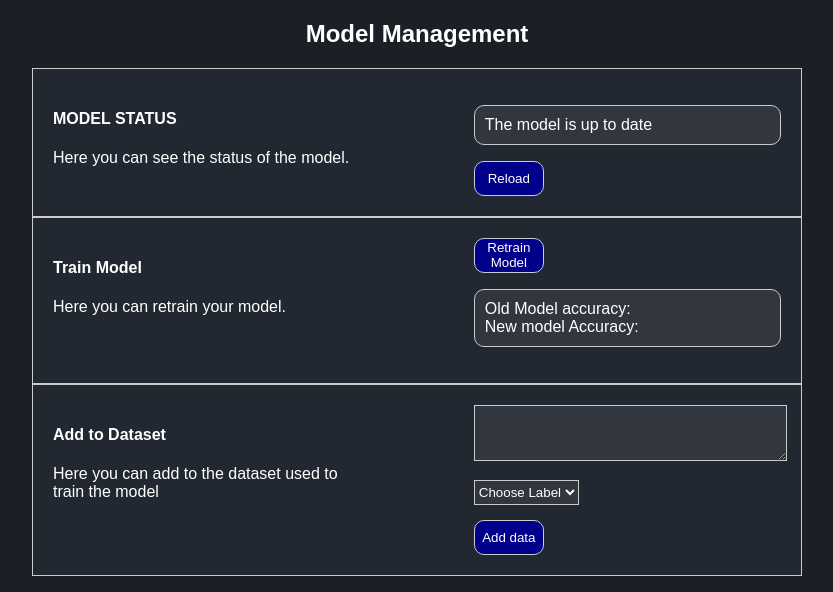
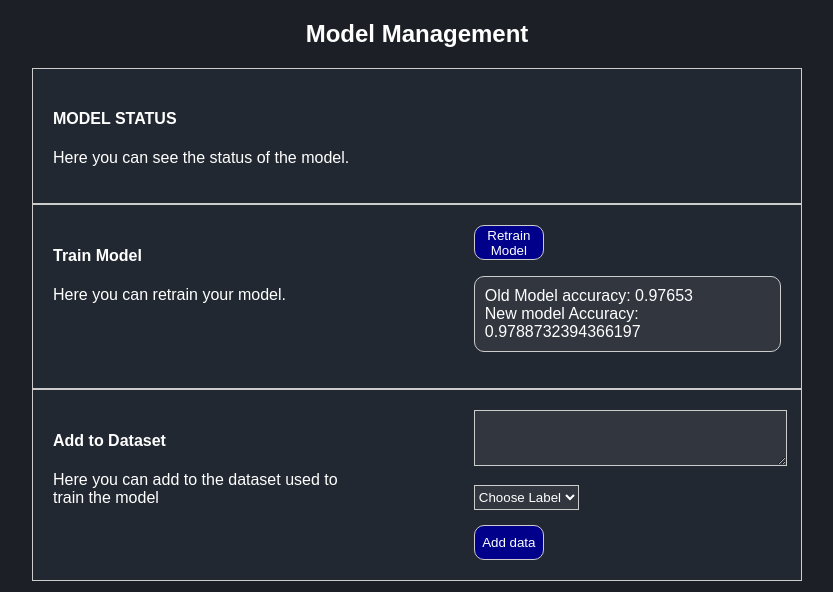
Before and after one commit to DanDovhun/Title-Classer, a Django app: page /admin/model/ in a window 1280 px wide. Shown: the part 71-663 px from the top of the page, without its empty margins (223-1056 px from the left). Run offline with Django 5.2, Linux system fonts and the light colour scheme; the visitor is signed in with stand-in values (Sample User, id 1); data comes from the database, SQL or seed files in the repository; both versions use the stored data as it was after the commit.

Commit message:
An administrator can retrain the model

```diff
--- a/app/admin_panel/templates/admin_model.html
+++ b/app/admin_panel/templates/admin_model.html
@@ -9,8 +9,6 @@
           <p>Here you can see the status of the model.</p>
         </div>
         <div>
-          <p class="modelText">The model is up to date</p>
-          <button>Reload</button>
         </div>
       </li>
       <li>
@@ -22,8 +20,8 @@
         <div>
           <button onclick="retrain()">Retrain Model</button>
           <p class="modelText">
-            Old Model accuracy: <br />
-            New model Accuracy:
+            Old Model accuracy: {{ old_acc }} <br />
+            New model Accuracy: {{ accuracy }}
           </p>
         </div>
       </li>
@@ -51,7 +49,7 @@
 
     <script>
       function retrain() {
-        alert("Hello world")
+        window.location.href = "http://localhost:8000/retrain"
       }
     </script>
     {% endblock %}
--- a/app/admin_panel/views.py
+++ b/app/admin_panel/views.py
@@ -1,8 +1,13 @@
 from django.shortcuts import render,redirect
-from .models import AdminUser
+from .models import AdminUser, ModelInfo
 from django.contrib.auth import authenticate, login, logout
 from django.views.decorators.csrf import csrf_protect
 from django.contrib.auth.decorators import login_required
+from model.model import train
+from sklearn.metrics import ConfusionMatrixDisplay
+
+import matplotlib.pyplot as plt
+import seaborn as sns
 
 def admin_login(request):
     if request.method == 'POST':
@@ -34,8 +39,26 @@ def admin_dashboard(request):
 
 @login_required
 def admin_model(request):
-      print("Hello world")
-      return render(request, 'admin_model.html')
+    ai_model = ModelInfo.objects.all()
+    model_info = ai_model[0]
+
+    acc = []
+
+    if model_info.old_acc == -1:
+        acc.append("N/A")
+
+    else:
+        acc.append(round(model_info.old_acc, 5))
+
+    return render(request, 'admin_model.html', {
+        "conf_mat": model_info.conf_matrix,
+        "train_time": model_info.training_time,
+        "old_acc": acc[0],
+        "accuracy": model_info.accuracy,
+        "precision": model_info.precision,
+        "recall": model_info.recall,
+        "f_one": model_info.f_one
+    })
 
 @login_required
 def admin_reports(request):
@@ -60,3 +83,44 @@ def admin_admins(request):
             return redirect('admin_admins')
     admin_users = AdminUser.objects.all()
     return render(request, 'admin_admins.html', {'admin_users': admin_users})
+
+@login_required
+def retrain(user):
+    cf_loc = "admin_panel/static/conf_mat.png"
+    training_time, score, conf_mat, recall, prec, acc, f_one = train()
+    ai_model = ModelInfo.objects.all()
+
+    fig, ax = plt.subplots(nrows=1, ncols=1, figsize=(10, 5))
+    sns.heatmap(conf_mat, cmap='Blues',
+                fmt='', annot=True, cbar=False,
+                annot_kws={'fontsize': 10, 'fontweight': 'bold'},
+                square=False)
+
+    ax.set_title("Confusion Matrix")
+    plt.tight_layout()
+    plt.savefig(cf_loc)
+
+    if len(ai_model) == 0:
+        model = ModelInfo(
+            conf_matrix = cf_loc,
+            training_time = training_time,
+            old_acc = -1,
+            accuracy = acc,
+            precision = prec,
+            recall = recall,
+            f_one = f_one
+        )
+
+        model.save()
+
+    else:
+        ai_model[0].training_time = training_time
+        ai_model[0].old_acc = ai_model[0].accuracy
+        ai_model[0].accuracy = acc
+        ai_model[0].precision = prec
+        ai_model[0].recall = recall
+        ai_model[0].f_one = f_one
+
+        ai_model[0].save()
+
+    return redirect("/admin/model")
--- a/app/app/urls.py
+++ b/app/app/urls.py
@@ -13,6 +13,6 @@ urlpatterns = [
     path('admin/model/', adminViews.admin_model, name='admin_model'),
     path('admin/reports/', adminViews.admin_reports, name='admin_reports'),
     path('admin/admins/', adminViews.admin_admins, name='admin_admins'),
-    path('logout/' , adminViews.admin_logout, name='admin_logout')
-
+    path('logout/' , adminViews.admin_logout, name='admin_logout'),
+    path('retrain/', adminViews.retrain)
 ]
```
Also changed, not shown: app/admin_panel/static/conf_mat.png (added), app/db.sqlite3, 1 other file.
